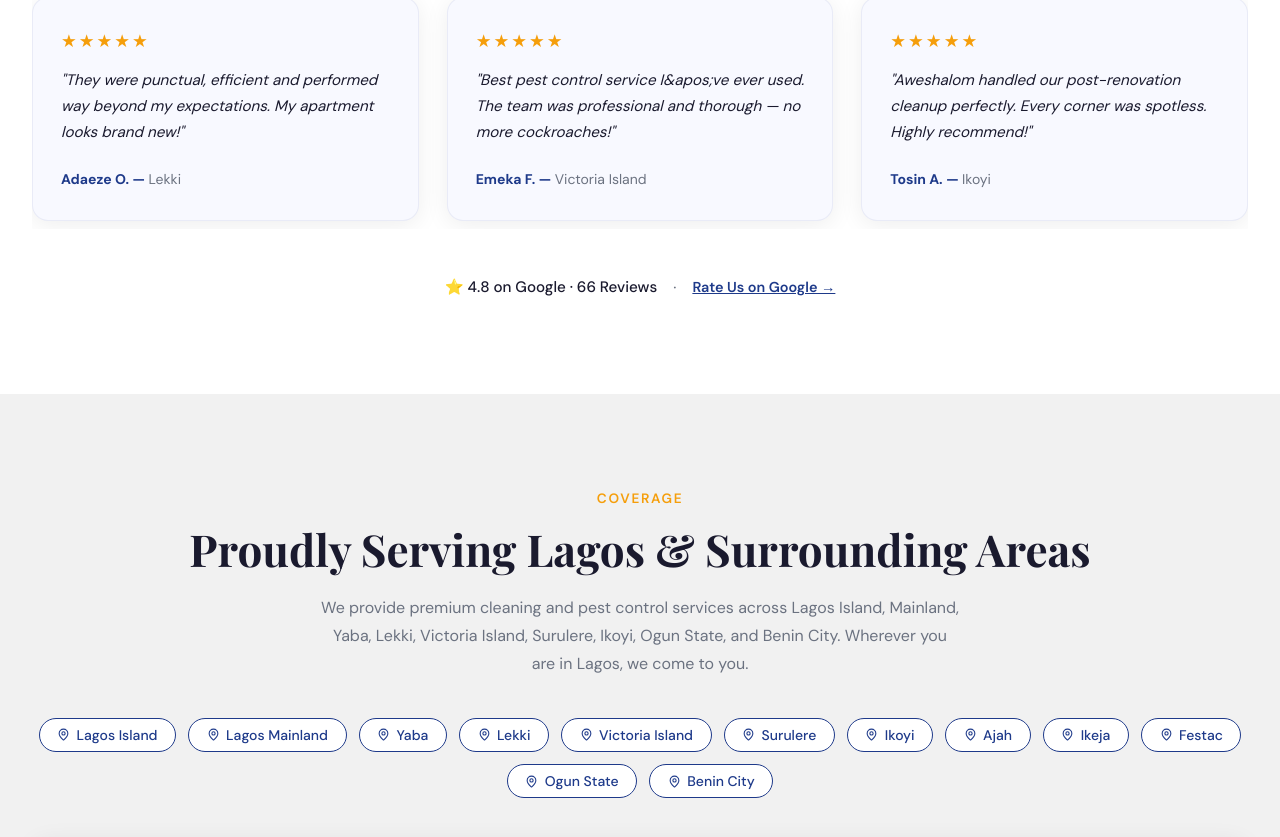
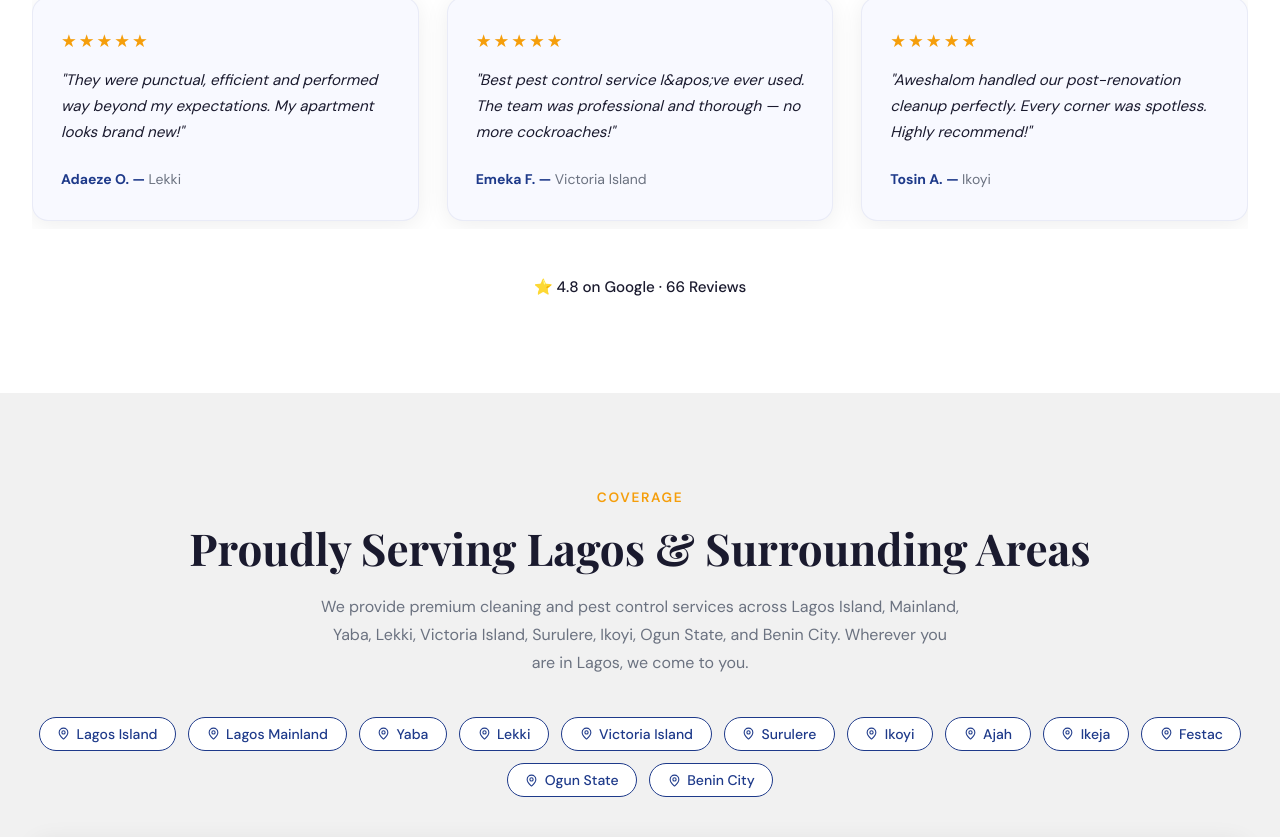
Before and after one commit to Icode-designs/aweshalom, a Next.js app: page / in a window 1280 px wide. Shown: the part 3196-4033 px from the top of the page. Built offline with nearby package versions, Linux system fonts and the light colour scheme; grey boxes are pictures that could not be loaded; a web font is replaced by a local one.

Commit message:
removed unneccessary links

```diff
--- a/components/Testimonials.tsx
+++ b/components/Testimonials.tsx
@@ -205,14 +205,6 @@ export default function Testimonials() {
           viewport={{ once: true }}
         >
           <BadgeText>⭐ 4.8 on Google · 66 Reviews</BadgeText>
-          <span style={{ color: theme.colors.textMuted }}>·</span>
-          <RateLink
-            href="https://g.page/r/aweshalom"
-            target="_blank"
-            rel="noopener noreferrer"
-          >
-            Rate Us on Google →
-          </RateLink>
         </GoogleBadge>
       </Inner>
     </TestimonialsWrapper>
```
